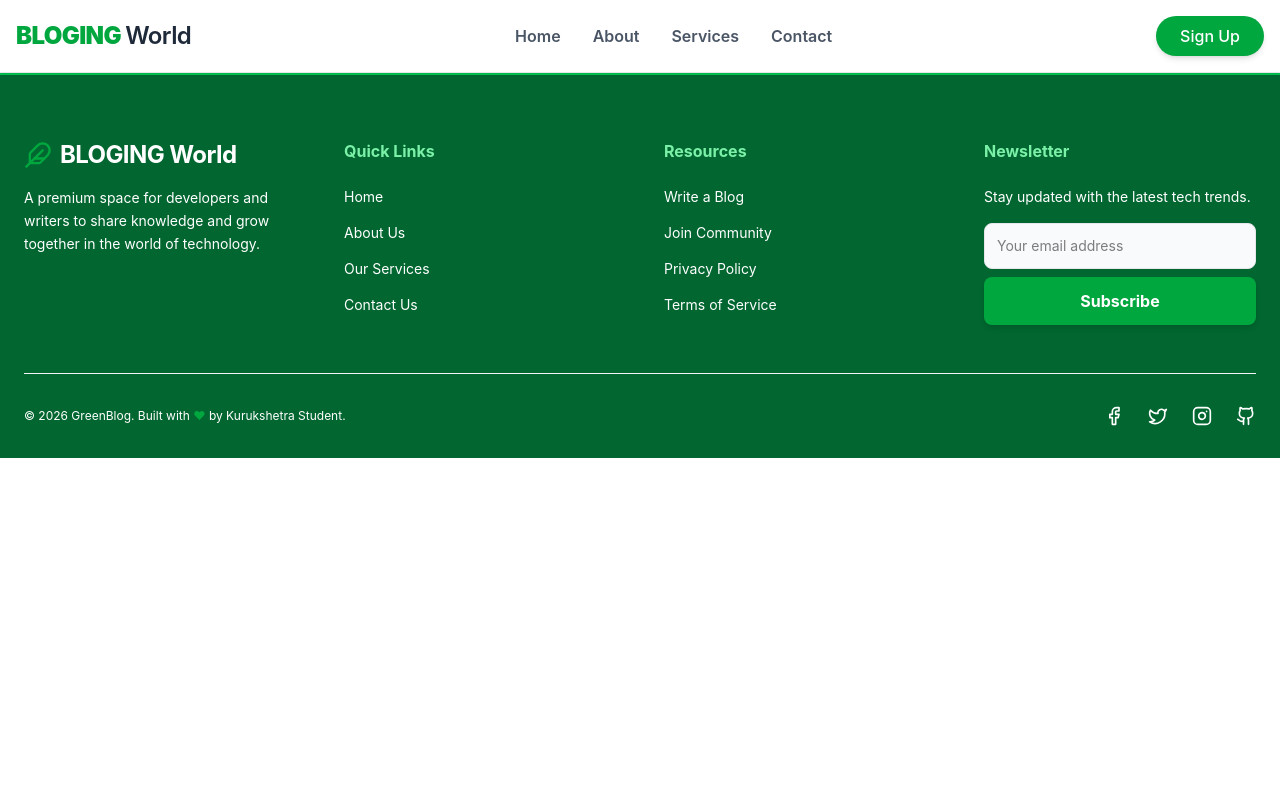
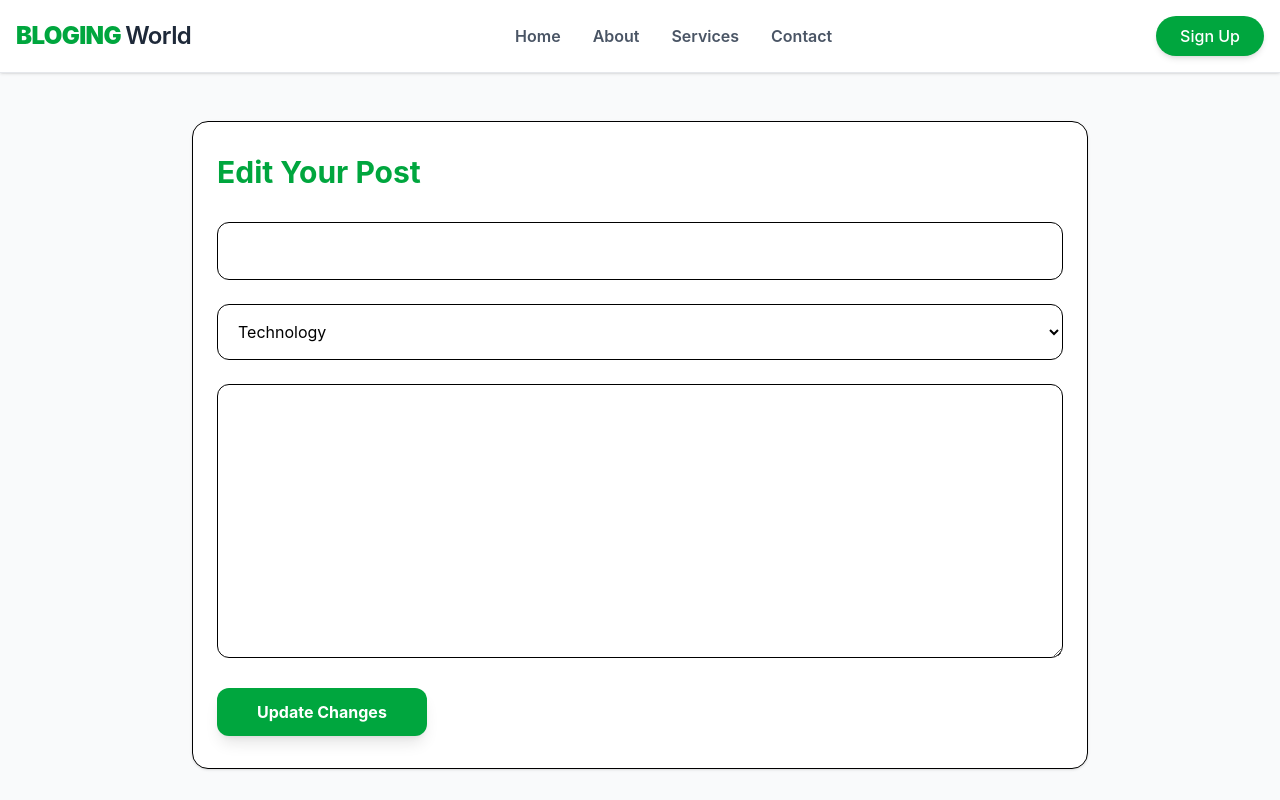
Before and after one commit to Dolikansal/Blog-project-, a React (Vite) app: page /edit/1 in a window 1280 px wide. Shown: the top 800 px of the page. Built offline with nearby package versions, Linux system fonts and the light colour scheme; no server answers.

Commit message:
pushing the functinality

```diff
--- a/src/App.jsx
+++ b/src/App.jsx
@@ -33,6 +33,7 @@ const AppContent = () => {
         <Route path="/contact" element={isAuthenticated() ? <Contact /> : <Navigate to="/signup" />} />
         <Route path="/create-post" element={isAuthenticated() ? <CreatePost /> : <Navigate to="/signup" />} />
         <Route path="/post/:id" element={<PostDetail />} />
+        <Route path="/edit/:id" element={<EditPost />} />
       </Routes>
 
       {!hideNavbarPaths.includes(location.pathname) && <Footer />}
--- a/src/components/editpost.jsx
+++ b/src/components/editpost.jsx
@@ -25,7 +25,7 @@ const EditPost = () => {
   const handleUpdate = async (e) => {
     e.preventDefault();
     try {
-      await axios.put(`http://localhost:3001/api/posts/${id}`, {
+      await axios.put(`https://blog-project-1-21ox.onrender.com/api/posts/${id}`, {
         title, content, category
       });
       alert("Blog Update Ho Gaya! 🎉");
```
